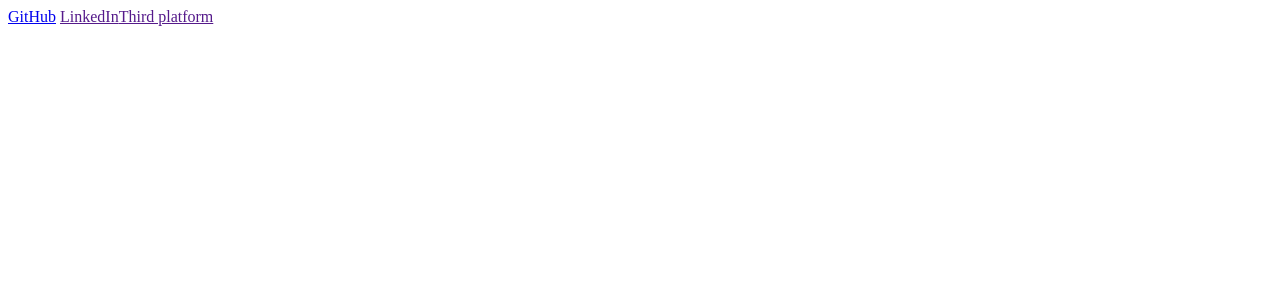
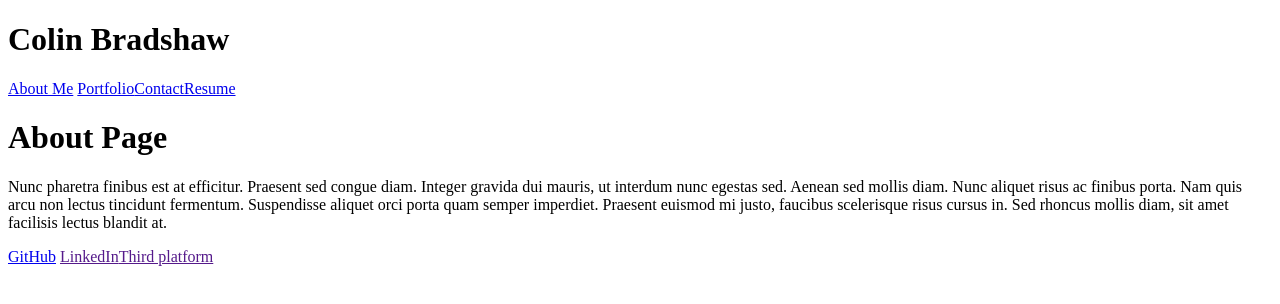
Before and after one commit to lilcguy/React-Portfolio, a React (Create React App) app: page / in a window 1280 px wide. Shown: the top 304 px of the page. Built offline with nearby package versions, Linux system fonts and the light colour scheme; the HTML template or start-up script is replaced by a standard one.

Commit message:
added all necessary imports to App.js, filled out the return method. few commits ago, added boilerplate index.js in components. may or may not be necessary.

```diff
--- a/src/App.js
+++ b/src/App.js
@@ -4,12 +4,25 @@
 import React from 'react';
 
 import Footer from './components/Footer';
+import Header from './components/Header';
+import Content from './components/Content'; //renders navbar, which handles navigation, handles content display.
+
 
 export default function App() {
     return (
+        <div>
+            <div id="header"> {/* header renders the navbar inside it.*/}
+                <Header />
+            </div>
 
-        <div id="footer">
-            <Footer />
+            <div id="content">
+                <Content />
+
+            </div>
+
+            <div id="footer">
+                <Footer />
+            </div>
         </div>
     );
 }
```
